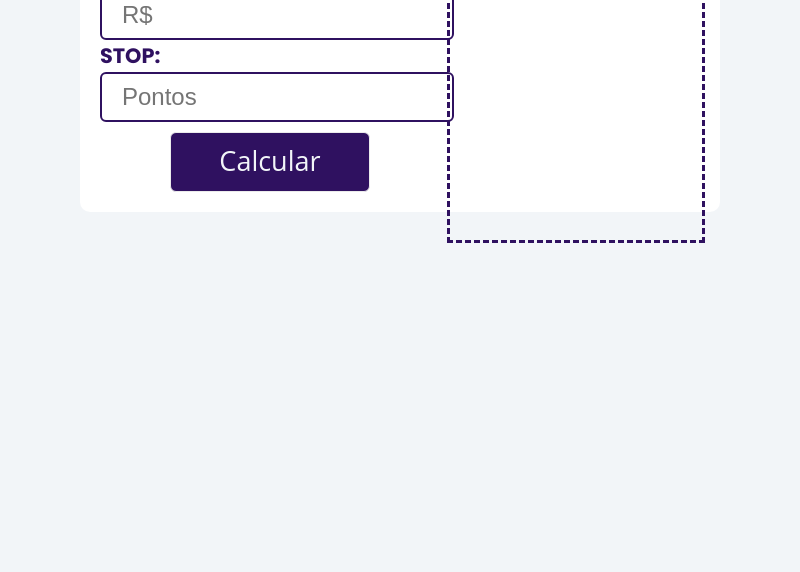
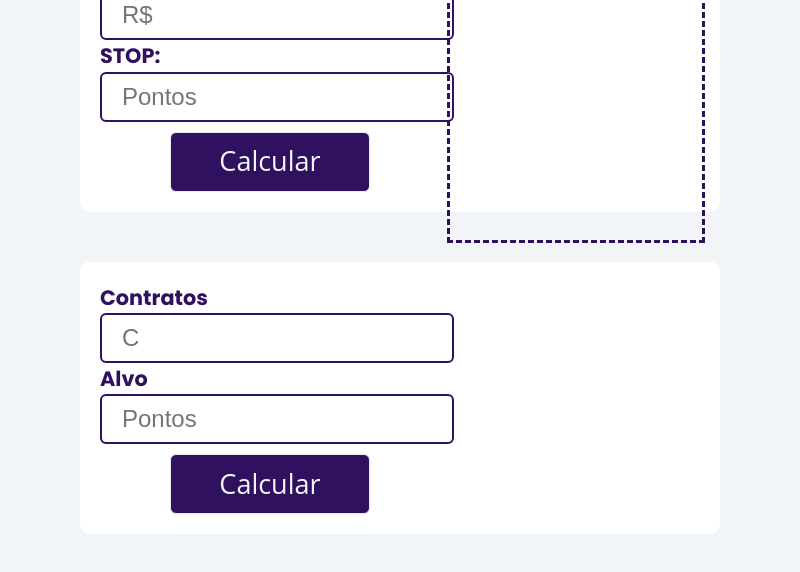
Before and after one commit to LindonJohnson/Position-Size-Calculator-mini-indice-, an Electron app: page index.html in a window 800 px wide. Shown: the part 142-714 px from the top of the page. Drawn offline with Linux system fonts and the light colour scheme.

Commit message:
version1.0.4

```diff
--- a/index.html
+++ b/index.html
@@ -25,25 +25,18 @@
         </div>
       </form>
 
-    <!-- </section>
+  </section>
 
-    <section id="buttonD">
-    <button type="submit" id="buttond">50</button>
-    <button type="submit" id="buttond">100</button>
-    <button type="submit" id="buttond">150</button>
-    <button type="submit" id="buttond">200</button>
-    <button type="submit" id="buttond">250</button>
-    <button type="submit" id="buttond">300</button>
+<section class="containerC">
+  <form action="/" id="form" method="POST">
+    <label for="">Contratos</label>
+      <input type="text" placeholder="C" name="" id=""/>
+    <label for="">Alvo</label>
+      <input type="text" step="50" placeholder="Pontos" name="" id="" />
 
-    </section>
-     -->
+    <button type="submit" id="button">Calcular</button>
+  </section>
 
-    <!-- <section id="eq">
-      <p>Como Calcular PS:</p>
-
-      <a href="https://www.codecogs.com/eqnedit.php?latex=\mathbf{Q_{c}}&space;=&space;\frac{\mathbf{R}}{\mathbf{S\left&space;(&space;\mathbf{P_{p}}&space;\right&space;)}}" target="_blank"><img src="https://latex.codecogs.com/gif.latex?\mathbf{Q_{c}}&space;=&space;\frac{\mathbf{R}}{\mathbf{S\left&space;(&space;\mathbf{P_{p}}&space;\right&space;)}}" title="\mathbf{Q_{c}} = \frac{\mathbf{R}}{\mathbf{S\left ( \mathbf{P_{p}} \right )}}" /></a>
-
-    </section> -->
 
     <script src="src/script.js"></script>
   </body>
--- a/main.js
+++ b/main.js
@@ -1,6 +1,7 @@
 // Modules to control application life and create native browser window
 const {app, BrowserWindow} = require('electron')
 const path = require('path')
+require('update-electron-app')()
 
 if (process.env.ELECTRON_DEVELOP) {
   require('electron-reload')(__dirname, {
--- a/package.json
+++ b/package.json
@@ -22,5 +22,8 @@
       "allowToChangeInstallationDirectory": true,
       "oneClick": false
     }
+  },
+  "dependencies": {
+    "update-electron-app": "^2.0.1"
   }
 }
--- a/styles/style.css
+++ b/styles/style.css
@@ -70,6 +70,16 @@ body {
   padding: 20px;
   border-radius: 10px;
 }
+
+.containerC {
+  color: #2f1160;
+  max-width: 640px;
+  margin: 50px auto;
+  background: #fff;
+  padding: 20px;
+  border-radius: 10px;
+}
+
 
 form input {
   /* outline: dashed; */
```
Also changed, not shown: 1 other file.
